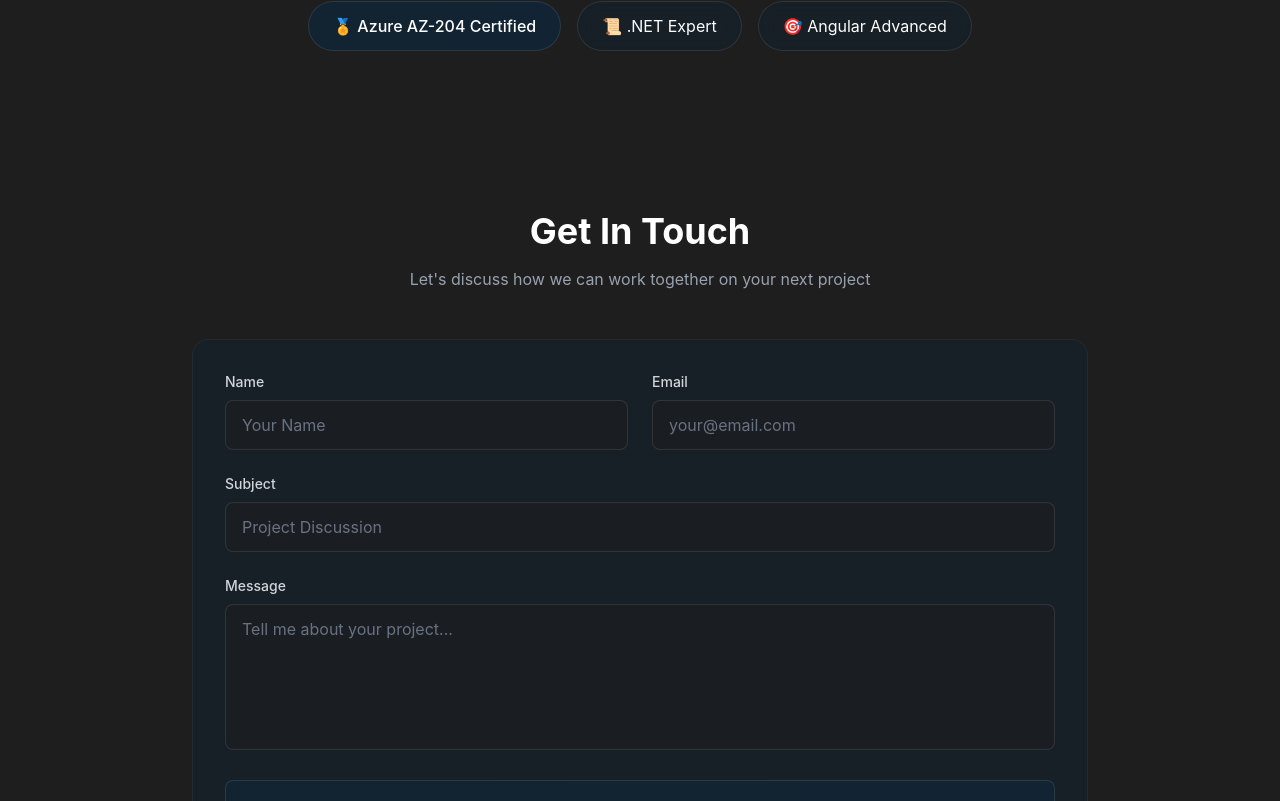
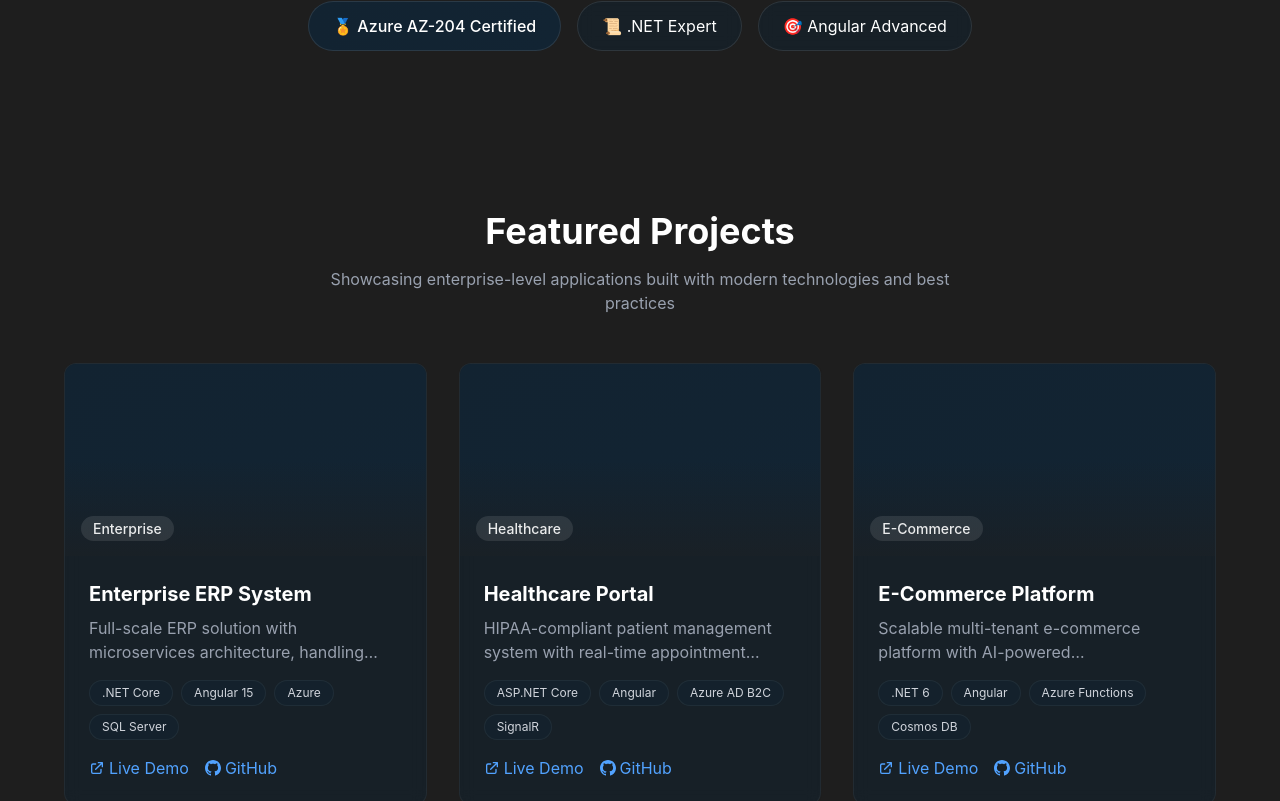
Before and after one commit to AdelSS04/my-portfolio, an Angular app in the folder src/: page / in a window 1280 px wide. Shown: the part 2739-3540 px from the top of the page. Built offline with nearby package versions, Linux system fonts and the light colour scheme.

Commit message:
feat: add ProjectsComponent to app and configure Vercel deployment settings

```diff
--- a/src/src/app/app.html
+++ b/src/src/app/app.html
@@ -13,6 +13,7 @@
           [additionalInfo]="userData.additionalInfo"
         ></app-about>
         <app-skills></app-skills>
+        <app-projects></app-projects>
         <app-contact></app-contact>
         <app-footer [name]="userData.name"></app-footer>
       </div>
--- a/src/src/app/app.ts
+++ b/src/src/app/app.ts
@@ -7,11 +7,13 @@ import { ContactComponent } from './components/contact/contact';
 import { FooterComponent } from './components/footer/footer';
 import { HeroComponent } from './components/hero/hero';
 import { SkillsComponent } from './components/skills/skills';
+import { ProjectsComponent } from './components/projects/projects';
 
 @Component({
   selector: 'app-root',
   imports: [CommonModule,
     NavbarComponent,
+    ProjectsComponent,
     HeroComponent,
     AboutComponent,
     SkillsComponent,
```
Also changed, not shown: src/vercel.json (added).
